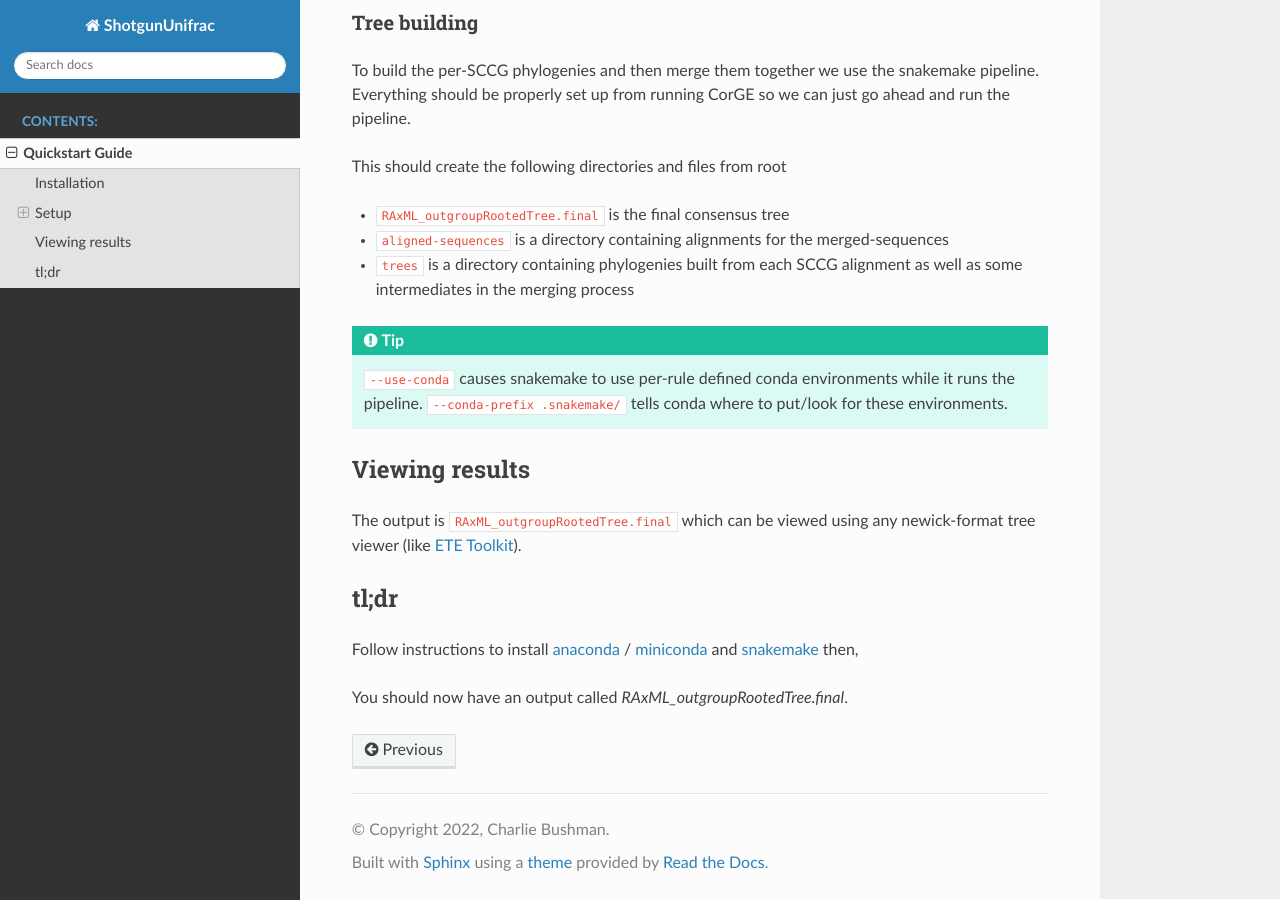
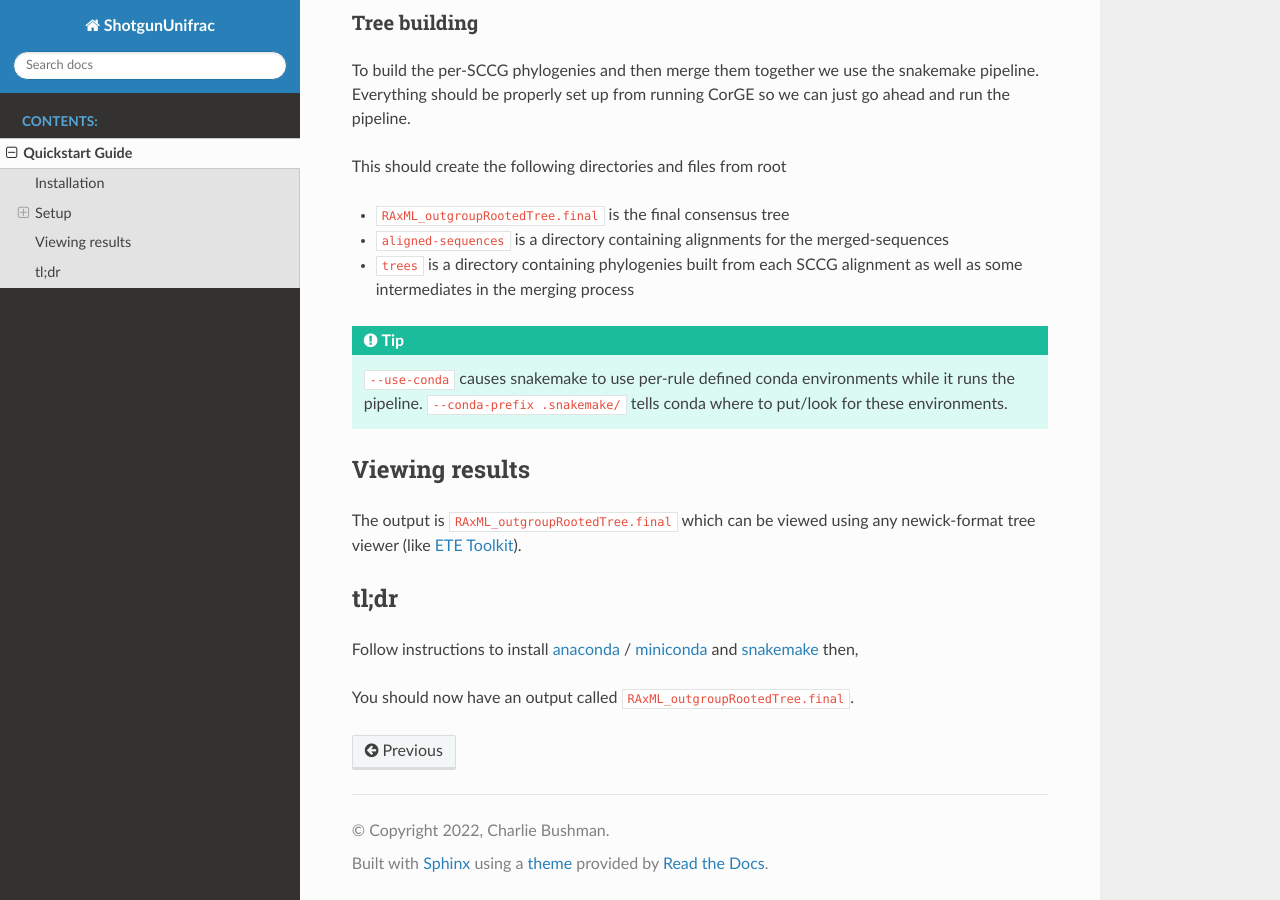
Before and after one commit to Ulthran/ShotgunUnifrac, a Sphinx documentation site: the page built from docs/quickstart.rst, in a window 1280 px wide and 900 px high, scrolled down 2637 px. Built offline with Sphinx 7.4.7 and the Read the Docs theme 2.0.0, drawn with Linux system fonts in a browser that asks for light colours.

Commit message:
Update docs

```diff
--- a/docs/quickstart.rst
+++ b/docs/quickstart.rst
@@ -127,4 +127,4 @@ Follow instructions to install `anaconda <https://docs.anaconda.com/anaconda/ins
     CorGE extract_genes ./
     snakemake all -c --use-conda --conda-prefix .snakemake/
 
-You should now have an output called `RAxML_outgroupRootedTree.final`.
+You should now have an output called ``RAxML_outgroupRootedTree.final``.
```
